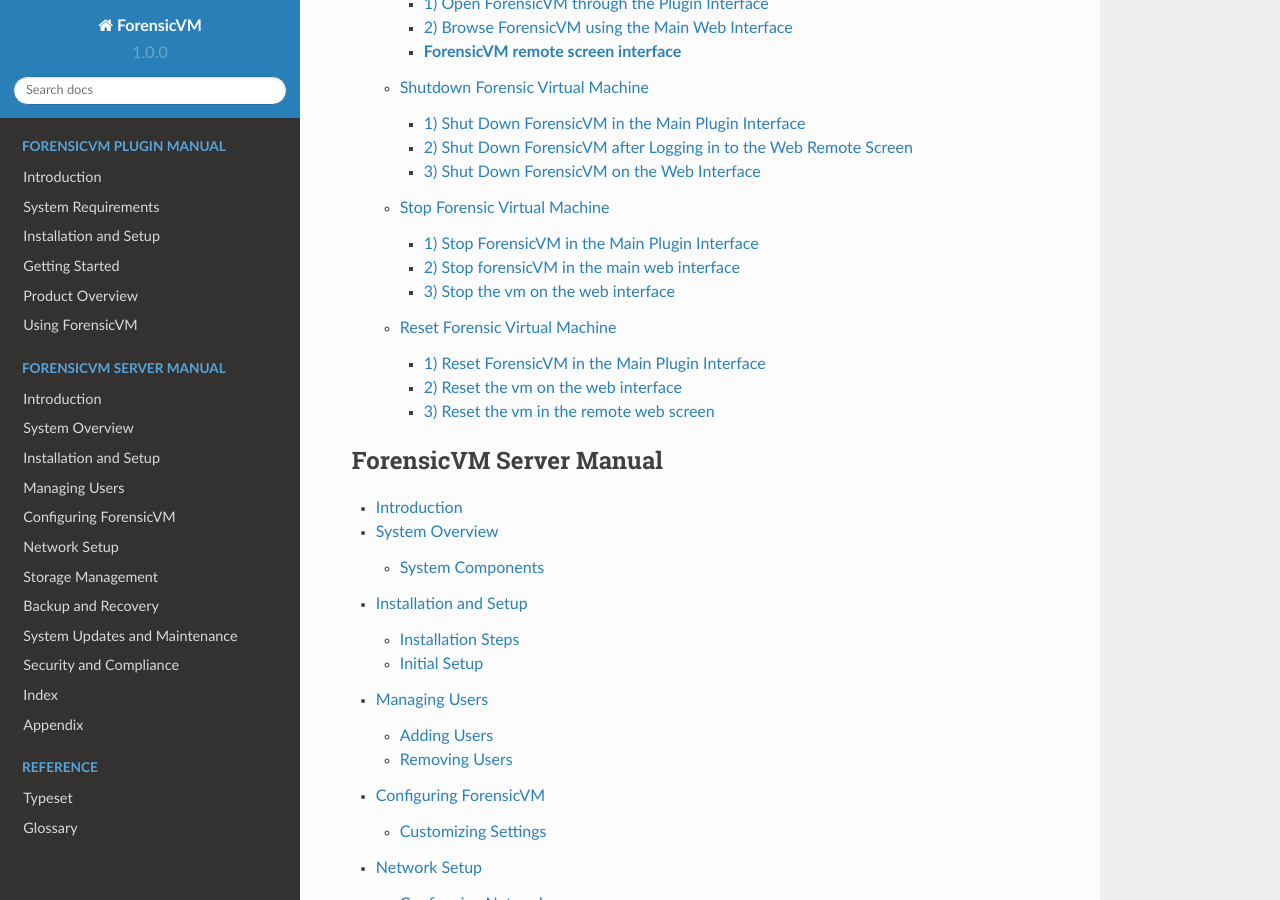
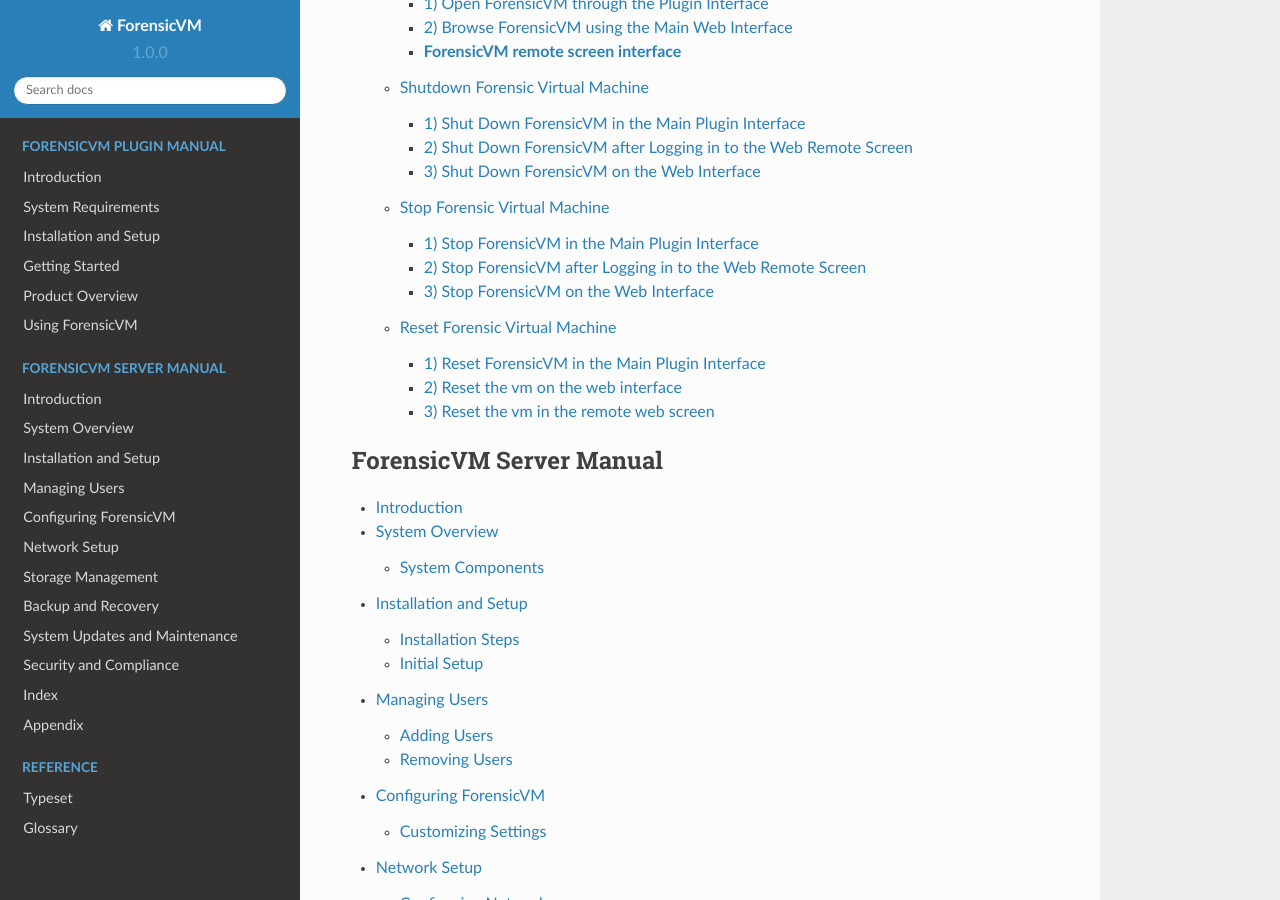
Before and after one commit to nunomourinho/ForensicVMServerAndClientDocs, a Sphinx documentation site: the page built from docs/index.rst, in a window 1280 px wide and 900 px high, scrolled down 3621 px. Built offline with Sphinx 7.4.7 and the Read the Docs theme 2.0.0, drawn with Linux system fonts in a browser that asks for light colours; pages that are not in the unit, such as notebooks, are missing from menus; some of the changed lines change nothing that is shown.

Commit message:
Update stop_vm.rst

```diff
--- a/docs/user/stop_vm.rst
+++ b/docs/user/stop_vm.rst
@@ -1,15 +1,52 @@
-Stoping the Virtual Machine (VM)
-==================================
+Stopping the Virtual Machine (VM)
+=================================
 
-There are three different ways to stop the forensic virtual machine (forensicVM):
+There are three different ways to stop the forensic virtual machine (forensicVM). These methods provide flexibility depending on your access level and location within the system interface:
 
 1) Stop ForensicVM in the Main Plugin Interface
 -----------------------------------------------
 
+To stop the forensicVM from the main plugin interface, follow these simple steps:
 
-2) Stop forensicVM in the main web interface
-----------------------------------------------
+   a) Locate the stop button on the main interface as depicted in the figure below.
 
+   .. figure:: img/stop_vm_0001.jpg
+      :alt: Stop VM on the main interface
+      :align: center
 
-3) Stop the vm on the web interface
------------------------------------
+      Stop VM on the main interface
+
+   b) Press the stop button to halt the virtual machine.
+
+2) Stop ForensicVM after Logging in to the Web Remote Screen
+-----------------------------------------------------------
+
+To stop the forensicVM through the web remote screen interface, you need to:
+
+   1) Locate the stop icon.
+   2) Press the stop button to halt the virtual machine.
+
+   .. figure:: img/stop_vm_0002.jpg
+      :alt: Stop VM on the web remote screen
+      :align: center
+
+      Stop VM on the web remote screen
+
+3) Stop ForensicVM on the Web Interface
+---------------------------------------
+
+Another option to stop the forensicVM is from the web interface. This method may be preferred if you are working remotely or through a particular service interface:
+
+   a) Navigate to the web interface.
+
+   b) Locate the machine that you need to stop.
+
+   c) Locate and click the stop button, as shown in the figure below.
+
+   .. figure:: img/stop_vm_0003.jpg
+      :alt: Stop VM on web interface
+      :align: center
+
+      Stop VM on the web interface
+
+These three methods ensure that you can stop the forensicVM from various points in the system, allowing for seamless control depending on your needs and preferences. Stopping the VM can be a temporary measure, allowing you to resume operation at a later time without completely shutting down the system.
```
